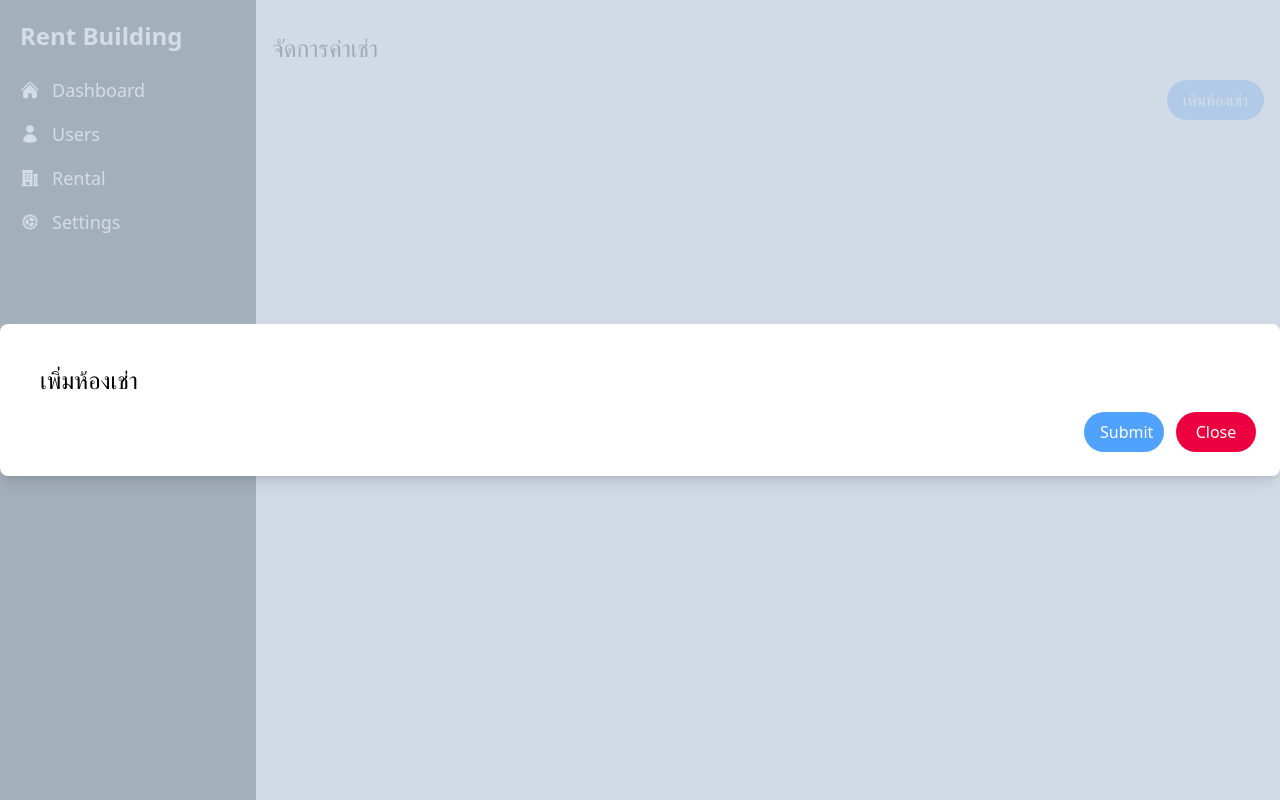
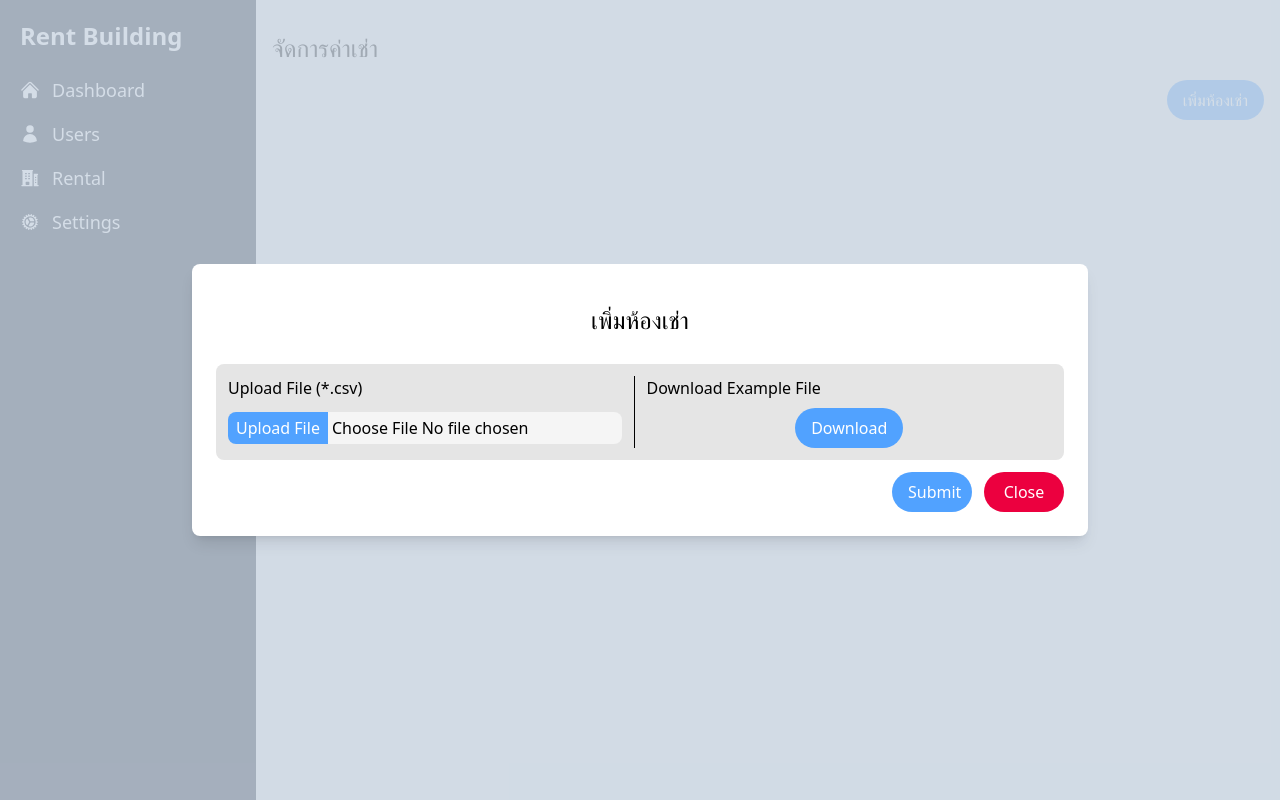
Before and after one commit to PakornPK/rent-building, a React (Vite) app: page /rental in a window 1280 px wide. Both pictures are taken after a click on the button "เพิ่มห้องเช่า". Built offline with nearby package versions, Linux system fonts and the light colour scheme.

Commit message:
add component for complete modal add rent room

```diff
--- a/src/pages/Rental.jsx
+++ b/src/pages/Rental.jsx
@@ -1,6 +1,7 @@
 import React, { useState } from 'react'
 import Button from '../components/Button'
 import Modal from '../components/Modal';
+import UploadFile from '../components/UploadFile';
 
 function Rental() {
     const [isModalOpen, setIsModalOpen] = useState(false);
@@ -18,8 +19,23 @@ function Rental() {
             </div>
 
             {isModalOpen && (
-                <Modal>
-                    <div className='text-2xl p-4'>เพิ่มห้องเช่า</div>
+                <Modal className="max-w-4xl">
+                    <div className='flex flex-col gap-3'>
+                        <div className='text-2xl p-4 text-center'>เพิ่มห้องเช่า</div>
+                        <div className='flex bg-neutral-200 p-3 gap-3 rounded-lg'>
+                            <div className='flex-1 border-r-1'>
+                                <label>Upload File (*.csv)</label>
+                                <div className='pr-3 pt-3'>
+                                    <UploadFile />
+                                </div>
+                            </div>
+                            <div className='flex-1'>
+                                <label>Download Example File</label>
+                                <div className='text-center pt-2'>
+                                    <Button>Download</Button>
+                                </div>
+                            </div>
+                        </div>
                         <div className='flex justify-end gap-3'>
                             <Button
                                 className={"w-20"}
@@ -28,11 +44,12 @@ function Rental() {
                                 Submit
                             </Button>
                             <Button
-                            className={"w-20 bg-rose-600"}
+                                className={"w-20 bg-rose-600 hover:bg-rose-700"}
                                 onClick={() => setIsModalOpen(false)}
                             >
                                 Close
                             </Button>
+                        </div>
                     </div>
                 </Modal>
             )}
```
Lines whose indentation alone changed are shown as unchanged.
